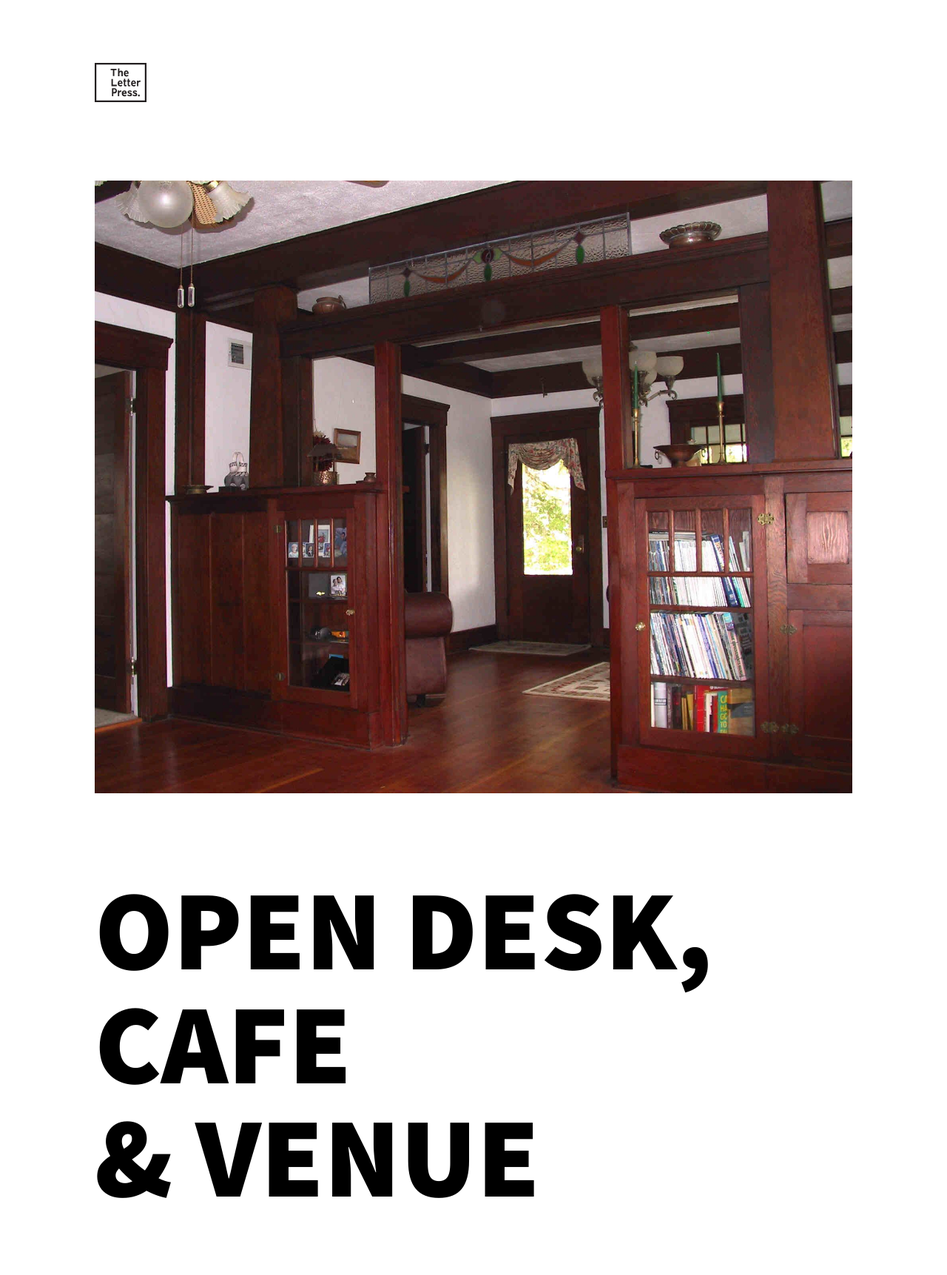
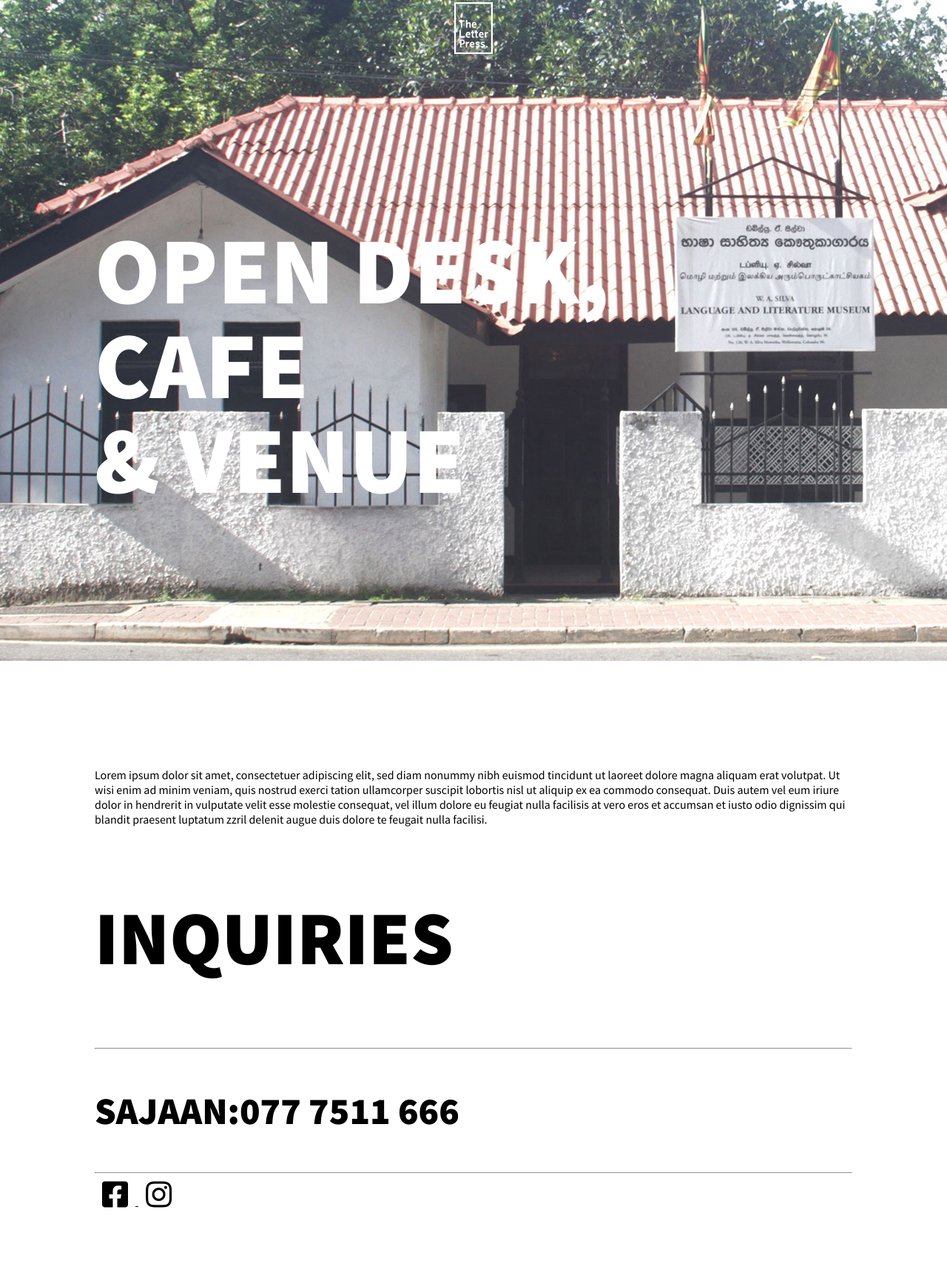
Before and after one commit to CyberOctane/letterpress-web, a plain HTML site: page index.html in a window 1280 px wide. Shown: the part 17-1740 px from the top of the page at 74% size. Drawn offline with Linux system fonts and the light colour scheme.

Commit message:
parallax and image

```diff
--- a/css/letter-press-style.css
+++ b/css/letter-press-style.css
@@ -10,8 +10,9 @@ body {
 h1 {
     font-family: 'Source Sans Pro', sans-serif;
     font-weight: 900;
-    font-size: 12vw;
+    font-size: 18vw;
     line-height: 1;
+    color: white;
 }
 
 h2 {
@@ -20,25 +21,71 @@ h2 {
     font-size: 8vw;
 }
 
+h3 {
+    font-family: 'Source Sans Pro', sans-serif;
+    font-weight: 900;
+    font-size: 4vw;
+}
+
 p {
     font-family: 'Source Sans Pro', sans-serif;
 }
 
 .container {
+    position: relative;
     width: 100%;
-    padding: 0 10%;
+    padding: 0;
     overflow: hidden;
 }
 
 .brand {
-    width: 70px;
-    margin: 10% 0;
+    display: block;
+    height: 70px;
+    margin: 20px auto;
 }
 
-.cover {
-    overflow: hidden;
+#hero {
+    position: absolute;
+    z-index: -1;
+    top: 0px;
+    height: 100%;
 }
 
-.cover img {
+#hero img {
+    height.: 100%;
+}
+
+.land {
+    height: 100vh;
+    padding: 10%;
+    display: flex;
+    flex-direction: column;
+    justify-content: center;
+}
+
+.content {
+    padding: 10% ;
+    background-color: white;
+}
+
+.white {
     width: 100%;
+    background-color: aliceblue;
 }
+
+a.social {
+    color: black;
+}
+
+a.social i {
+    font-size: 40px;
+    margin: 0 10px;
+}
+
+@media(min-width:768px) {
+
+    h1 {
+        font-size: 10vw;
+    }
+
+}
--- a/index.html
+++ b/index.html
@@ -22,19 +22,42 @@
 <body>
 
     <div class="container">
-            <img class="brand" src="img/Letter-press-logo.svg">
+        <img class="brand" src="img/Letter-press-logo-vertical.svg">
 
-        <div class="cover">
-            <img src="img/sample.jpg">
+        <picture id="hero" >
+          <source media="(min-width: 768px)" srcset="img/Front.jpg">
+          <source media="(min-width: 0px)" srcset="img/Front-mobile.jpg">
+          <img src="img/Front.jpg">
+        </picture>
+
+        <div class="land">
+            <h1>OPEN DESK,<br>CAFE<br>& VENUE</h1>
         </div>
 
-        <h1>OPEN DESK,<br>CAFE<br>& VENUE</h1>
-        <p>
-            Lorem ipsum dolor sit amet, consectetuer adipiscing elit, sed diam nonummy nibh euismod tincidunt ut laoreet dolore magna aliquam erat volutpat. Ut wisi enim ad minim veniam, quis nostrud exerci tation ullamcorper suscipit lobortis nisl ut aliquip ex ea commodo consequat. Duis autem vel eum iriure dolor in hendrerit in vulputate velit esse molestie consequat, vel illum dolore eu feugiat nulla facilisis at vero eros et accumsan et iusto odio dignissim qui blandit praesent luptatum zzril delenit augue duis dolore te feugait nulla facilisi.
-        </p>
+        <div class="content">
 
-        <h2>INQUIRIES</h2>
+             <p>
+                Lorem ipsum dolor sit amet, consectetuer adipiscing elit, sed diam nonummy nibh euismod tincidunt ut laoreet dolore magna aliquam erat volutpat. Ut wisi enim ad minim veniam, quis nostrud exerci tation ullamcorper suscipit lobortis nisl ut aliquip ex ea commodo consequat. Duis autem vel eum iriure dolor in hendrerit in vulputate velit esse molestie consequat, vel illum dolore eu feugiat nulla facilisis at vero eros et accumsan et iusto odio dignissim qui blandit praesent luptatum zzril delenit augue duis dolore te feugait nulla facilisi.
+            </p>
+
+            <h2>INQUIRIES</h2>
+            <hr>
+            <h3>SAJAAN:077 7511 666</h3>
+            <hr>
+            <a class="social" href="#" target="_blank" >
+                <i class="fab fa-facebook-square"></i>
+            </a>
+            <a class="social"  href="#" target="_blank">
+                <i class="fab fa-instagram"></i>
+            </a>
+
+
+            <div class="footer"></div>
+        </div>
+
     </div>
+
+    <script src="js/letterpress.js"></script>
 
 </body>
 
--- /dev/null
+++ b/js/letterpress.js
@@ -0,0 +1,8 @@
+/////////// scroll events ///////////
+
+var hero = document.getElementById('hero');
+
+window.addEventListener('scroll', ()=>{
+    var scrollAmount = window.pageYOffset;
+    hero.style.top = (scrollAmount*0.4) + 'px'
+}, false);
```
Also changed, not shown: img/Front-mobile.jpg (added), img/Front.jpg (added), img/IMG_9142--02.jpg (added), img/Letter-press-logo-vertical.svg (added).
